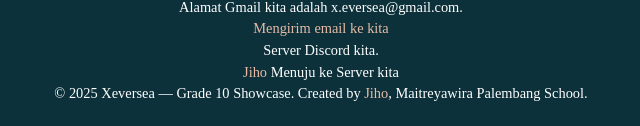
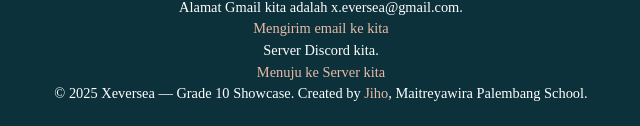
Before and after one commit to MuchLikeWhat/Xeversea, a plain HTML site: page index.html in a window 1280 px wide. Shown: the part 1031-1157 px from the top of the page, 319-959 px from the left. Drawn offline with Linux system fonts and the light colour scheme.

Commit message:
Update index.html

```diff
--- a/index.html
+++ b/index.html
@@ -48,7 +48,7 @@
                 </ul>
             <li>Server Discord kita.
               <ul>
-              <li><a href="https://discord.gg/tuSdVGbMJX">Jiho</a> Menuju ke Server kita</a></li>
+              <li><a href="https://discord.gg/tuSdVGbMJX">Menuju ke Server kita</a></li>
               </ul>
             </ul>
   <p>© 2025 Xeversea — Grade 10 Showcase. Created by <a href"https://github.com/MuchLikeWhat">Jiho</a>, Maitreyawira Palembang School.</p>
```
